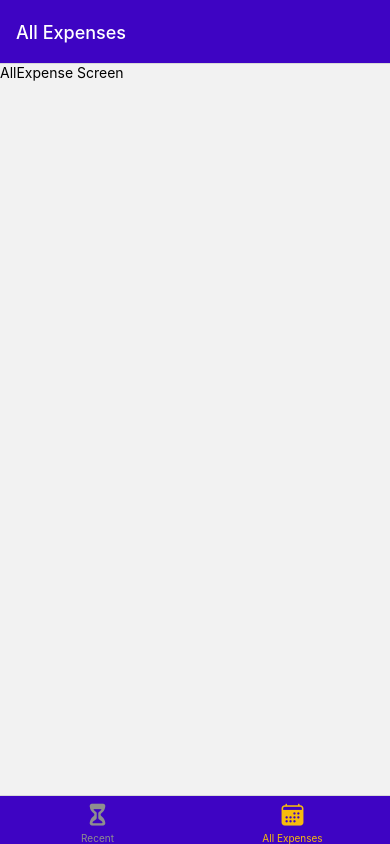
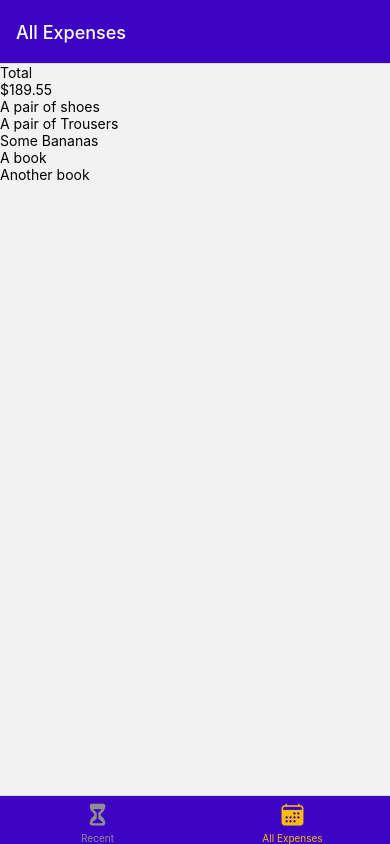
Before and after one commit to Abhi97shek/expense-app, a React Native app: screen /AllExpense in a window 390 px wide. Built offline with nearby package versions, Linux system fonts and the light colour scheme.

Commit message:
Outputting a list of Expenses

```diff
--- a/components/ExpenseOutput/ExpenseList.js
+++ b/components/ExpenseOutput/ExpenseList.js
@@ -1,10 +1,21 @@
-import { View, Text,FlatList } from 'react-native'
+import { FlatList,Text } from 'react-native'
 import React from 'react'
 
+const renderExpenseItem = (itemData)=>{
+  return (
+      <Text>
+          {itemData.item.description}
+      </Text>
+  )
+};
 
-const ExpenseList = () => {
+
+const ExpenseList = ({expenses}) => {
   return (
-    <FlatList />
+    <FlatList  data={expenses}
+    renderItem={renderExpenseItem}
+    keyExtractor={(item)=> item.id}
+    />
   )
 }
 
--- a/components/ExpenseOutput/ExpenseOutput.js
+++ b/components/ExpenseOutput/ExpenseOutput.js
@@ -1,15 +1,51 @@
 import { View, Text } from 'react-native'
 import React from 'react'
-import { FlatList } from 'react-native-gesture-handler'
+
+
 import ExpenseSummary from './ExpenseSummary'
 import ExpenseList from './ExpenseList'
 
-const ExpenseOutput = ({expenses}) => {
+
+const DUMMY_EXPENSES = [
+  {
+    id:'e1',
+    description:'A pair of shoes',
+    amount:59.99,
+    date:new Date('2021-12-19')
+  },
+  {
+    id:'e2',
+    description:'A pair of Trousers',
+    amount:89.99,
+    date:new Date('2022-01-05')
+  },
+  {
+    id:'e3',
+    description:'Some Bananas',
+    amount:5.99,
+    date:new Date('2021-12-01')
+  },
+  {
+    id:'e4',
+    description:'A book',
+    amount:14.99,
+    date:new Date('2021-02-19')
+  },
+  {
+    id:'e5',
+    description:'Another book',
+    amount:18.59,
+    date:new Date('2021-02-18')
+  }
+];
+
+
+
+const ExpenseOutput = ({expenses,expensePeriod}) => {
   return (
     <View>
-        <ExpenseSummary />
-        <ExpenseList />
-
+        <ExpenseSummary  periodName={expensePeriod} expenses={DUMMY_EXPENSES} />
+        <ExpenseList expenses={DUMMY_EXPENSES}/>
     </View>
   )
 }
--- a/components/ExpenseOutput/ExpenseSummary.js
+++ b/components/ExpenseOutput/ExpenseSummary.js
@@ -1,10 +1,17 @@
 import { View, Text } from 'react-native'
 import React from 'react'
 
-const ExpenseSummary = () => {
+const ExpenseSummary = ({expenses,periodName}) => {
+
+  const expenseSum = expenses.reduce((sum,expense)=>{
+      return sum + expense.amount;
+
+  },0);
+
   return (
     <View>
-      <Text>ExpenseSummary</Text>
+      <Text>{periodName}</Text>
+      <Text>${expenseSum.toFixed(2)}</Text>
     </View>
   )
 }
--- a/screen/AllExpense.js
+++ b/screen/AllExpense.js
@@ -1,11 +1,9 @@
-import { View, Text } from 'react-native'
 import React from 'react'
+import ExpenseOutput from '../components/ExpenseOutput/ExpenseOutput'
 
 const AllExpense = () => {
   return (
-    <View>
-      <Text>AllExpense Screen</Text>
-    </View>
+      <ExpenseOutput expensePeriod="Total" />
   )
 }
 
--- a/screen/RecentExpense.js
+++ b/screen/RecentExpense.js
@@ -1,10 +1,11 @@
-import { View, Text } from 'react-native'
+import { View} from 'react-native'
 import React from 'react'
+import ExpenseOutput from '../components/ExpenseOutput/ExpenseOutput'
 
 const AllExpense = () => {
   return (
     <View>
-      <Text>Recent Expense Screen</Text>
+      <ExpenseOutput expensePeriod="Last 7 Days"/>
     </View>
   )
 }
```
